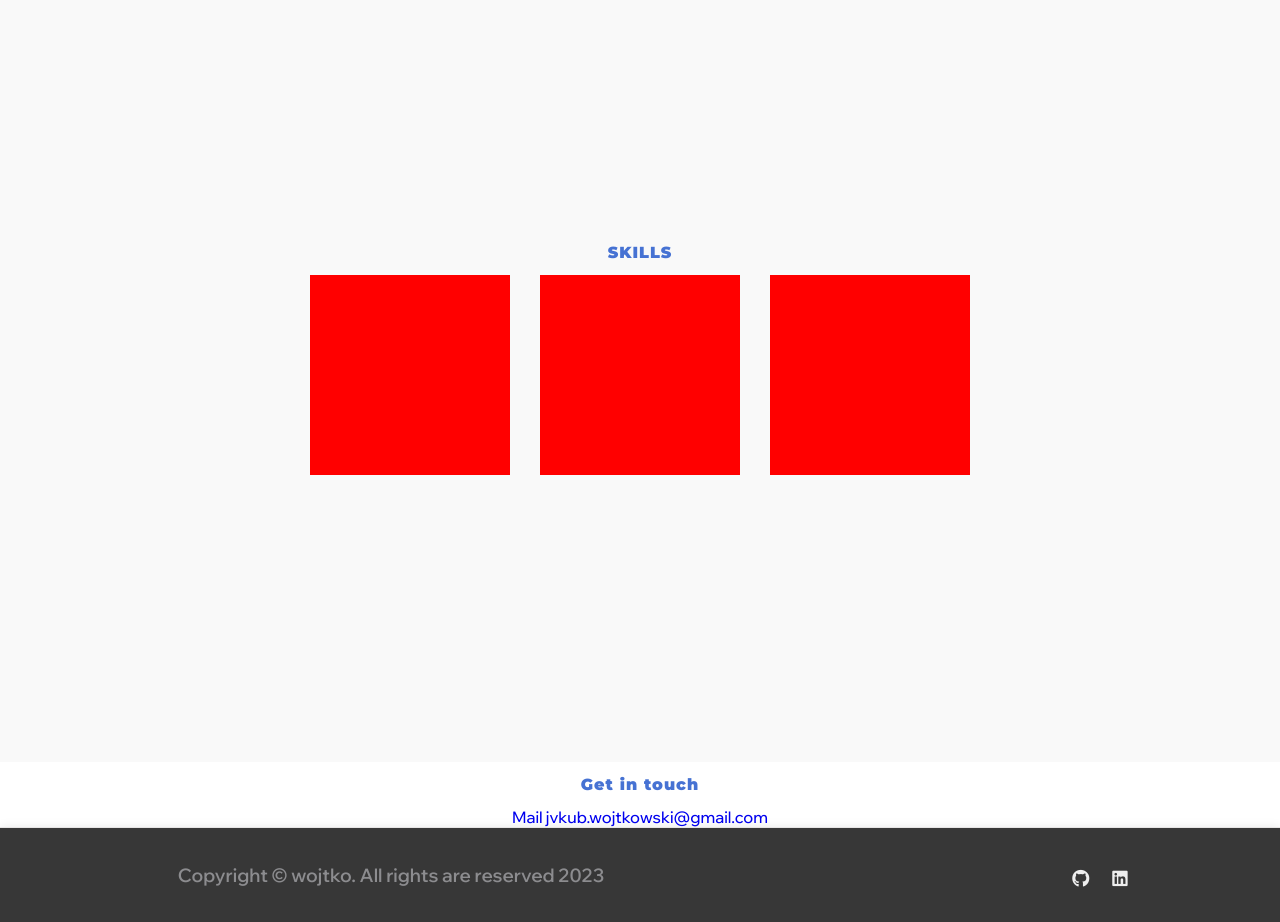
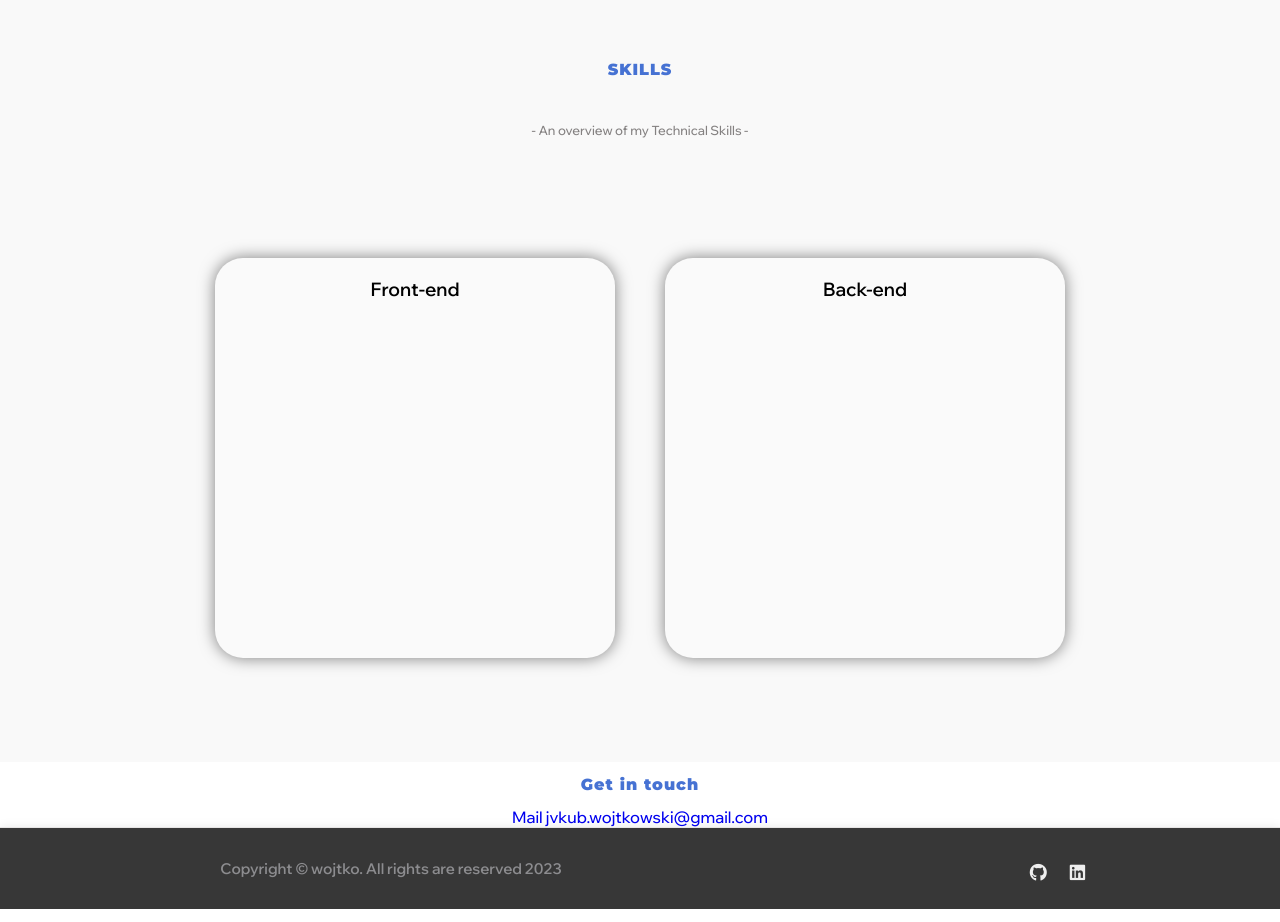
Before and after one commit to JakubWojtkowski/portfolio-website, a React (Create React App) app: page / in a window 1280 px wide. Shown: the part 1540-2462 px from the top of the page. Built offline with nearby package versions, Linux system fonts and the light colour scheme; some icons are missing.

Commit message:
Improve skill's card

```diff
--- a/public/styles.css
+++ b/public/styles.css
@@ -178,6 +178,7 @@ h2 {
   grid-template-rows: 1fr 1fr;
   grid-gap: 25px;
   font-size: 1rem;
+  color: #000000;
 }
 
 .about-text-data-item span {
@@ -210,25 +211,52 @@ h2 {
   display: grid;
   place-items: center;
   align-content: center;
+  grid-gap: 30px;
   padding: 7% 15%;
   background-color: #f9f9f9;
   height: 80vh;
 }
 
+.skills span {
+  color: #848181 ;
+  font-size: 0.8rem;
+  padding-bottom: 10%;
+}
+
 .skills-items {
   display: flex;
-  gap: 30px;
+  gap: 50px;
 }
 
-.skill-item {
-  max-width: 300px;
-  min-width: 200px;
-  max-height: 400px;
-  min-height: 200px;
+.skill-item-card {
+  max-width: 600px;
+  min-width: 400px;
+  max-height: 600px;
+  min-height: 400px;
   width: 100%;
   height: 100%;
-  background-color: red;
+  border-radius: 28px;
+  box-shadow: 0 0 1rem rgba(0, 0, 0, 0.5);
+  background-color: #fafafa;
+  text-align: center;
+  color: #000000;
+  position: relative;
 }
+
+.skill-item-card:hover {
+  color: #fafafa;
+  background-color: #000;
+  scale: 1.1;
+  animation: mymove 3s;
+}
+
+@keyframes mymove {
+  from {rotate: 0deg}
+  to {rotate: 5deg}
+  from {rotate: 0}
+  to {rotate: -5deg}
+}
+
 
 .skills-items:nth-child(2) {
   transition-delay: 200ms;
@@ -249,6 +277,7 @@ h2 {
   background-color: #373737;
   color: #8c8c8f;
   padding: 1rem 0;
+  font-size: 0.8rem;
   box-shadow: 0 0 10px rgba(0, 0, 0, 0.09);
 }
 
--- a/src/components/Skills.jsx
+++ b/src/components/Skills.jsx
@@ -26,15 +26,13 @@ function Skills() {
       <div class="middle-container">
         <div className="skills">
           <h2>SKILLS</h2>
+          <span>- An overview of my Technical Skills -</span>
           <div className="skills-items">
-            <div className="skill-item hidden">
-              <h3></h3>
+            <div className="skill-item-card hidden">
+              <h3>Front-end</h3>
             </div>
-            <div className="skill-item hidden">
-              <h3></h3>
-            </div>
-            <div className="skill-item hidden">
-              <h3></h3>
+            <div className="skill-item-card hidden">
+              <h3>Back-end</h3>
             </div>
           </div>
         </div>
```
